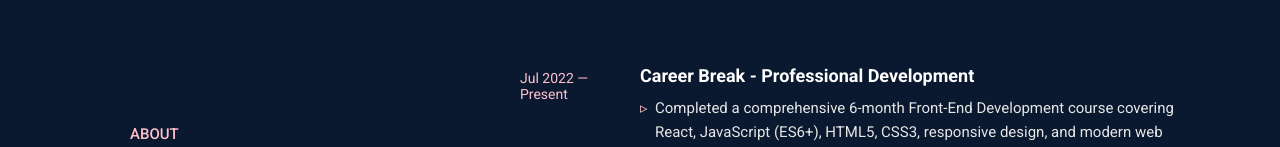
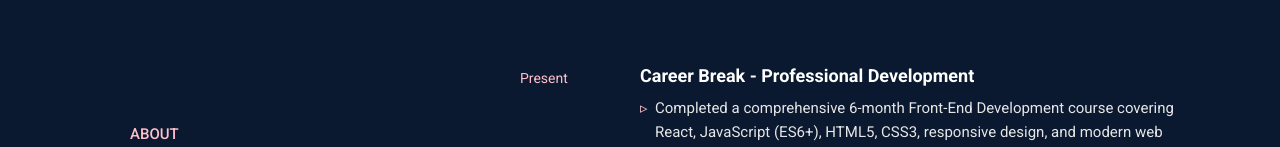
Before and after one commit to vmarchel/profile, a React (Create React App) app: page / in a window 1280 px wide. Shown: the part 250-397 px from the top of the page. Built offline with nearby package versions, Linux system fonts and the light colour scheme; a web font is replaced by a local one.

Commit message:
updated experience info

```diff
--- a/src/components/experience/Experience.js
+++ b/src/components/experience/Experience.js
@@ -10,7 +10,7 @@ export default function Experience() {
 
                 <div className='experience-item'>
                     <div className='experience-date'>
-                        <span>Jul 2022 — Present</span>
+                        <span>Present</span>
                     </div>
                     <div className='experience-details'>
                         <h3>Career Break - Professional Development</h3>
```
